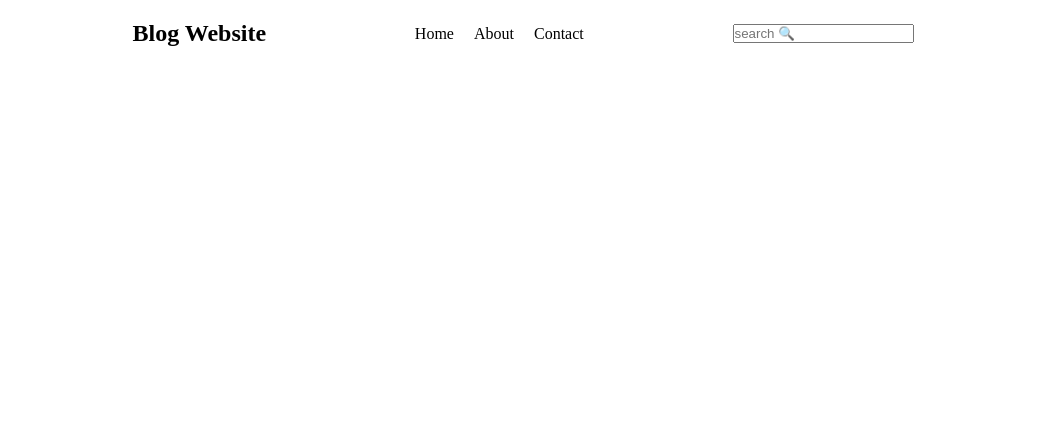
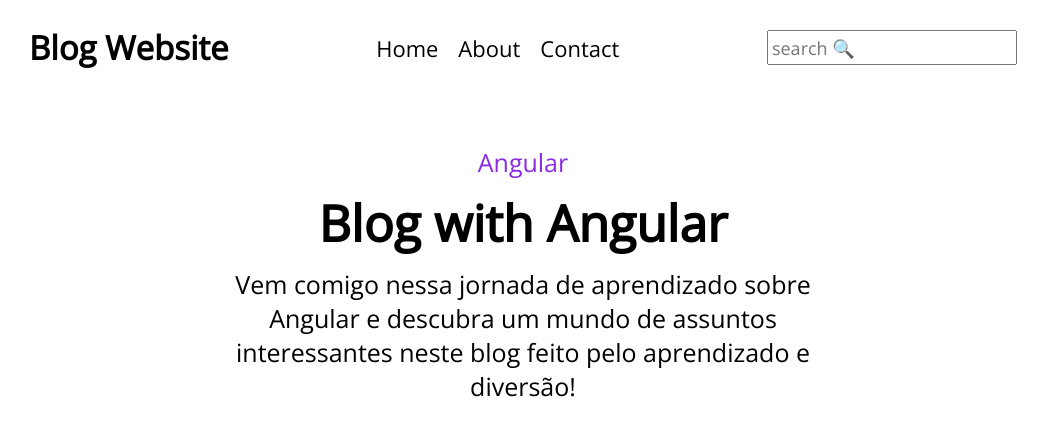
Before and after one commit to jessicamdsn/blog-with-Angular, an Angular app: page / in a window 1280 px wide. Shown: the top 436 px of the page, without its empty margins (117-1165 px from the left). Built offline with nearby package versions, Linux system fonts and the light colour scheme.

Commit message:
add style and creat tittle component

```diff
--- a/src/app/app.component.html
+++ b/src/app/app.component.html
@@ -1,2 +1,5 @@
 <app-nav></app-nav>
+
+<app-title></app-title>
+
 <router-outlet />
--- a/src/app/app.component.ts
+++ b/src/app/app.component.ts
@@ -1,14 +1,16 @@
 import { Component } from '@angular/core';
 import { RouterOutlet } from '@angular/router';
 import {NavComponent} from './nav/nav.component';
+import {TitleComponent} from'./title/title.component';
 
 @Component({
   selector: 'app-root',
   standalone: true,
-  imports: [RouterOutlet, NavComponent],
+  imports: [RouterOutlet, NavComponent, TitleComponent],
   templateUrl: './app.component.html',
   styleUrl: './app.component.css'
 })
+
 export class AppComponent {
   title = 'blog';
 }
--- a/src/app/nav/nav.component.css
+++ b/src/app/nav/nav.component.css
@@ -3,12 +3,12 @@
     gap: 12%;
     justify-content: center;
     align-items: center;
-    padding: 20px;
+    padding: 25px;
+    font-size: 22px;
 }
 .link-home{
     display: flex;
     gap: 20px;
-    justify-content: center;
 }
 .link-home a{
     text-decoration: none;
@@ -18,3 +18,9 @@
     text-decoration: none;
     color: black;
 }
+.barra-pesquisar input{
+    height: 35px;
+    width: 250px;
+    padding: 3px;
+    font-size: 18px;
+}
--- /dev/null
+++ b/src/app/title/title.component.css
@@ -0,0 +1,15 @@
+.titulo{
+    display: flex;
+    flex-direction: column;
+    align-items: center;
+    justify-content: center;
+    text-align: center;
+    gap: 10px;
+    font-size: 25px;
+    padding: 50px;
+    max-width: 60%;
+    margin: 0 auto;
+}
+.titulo .p1 {
+    color: blueviolet;
+}
--- /dev/null
+++ b/src/app/title/title.component.html
@@ -0,0 +1,6 @@
+<div class="titulo">
+    <p class="p1">Angular</p>
+    <h1> Blog with Angular</h1>
+    <p>Vem comigo nessa jornada de aprendizado sobre Angular e descubra um mundo de assuntos
+        interessantes neste blog feito pelo aprendizado e diversão!</p>
+</div>
--- a/src/index.html
+++ b/src/index.html
@@ -1,13 +1,20 @@
 <!doctype html>
-<html lang="en">
+<html lang="pt-br">
+
 <head>
   <meta charset="utf-8">
   <title>Blog</title>
   <base href="/">
   <meta name="viewport" content="width=device-width, initial-scale=1">
   <link rel="icon" type="image/x-icon" href="favicon.ico">
+  <link rel="preconnect" href="https://fonts.googleapis.com">
+  <link rel="preconnect" href="https://fonts.gstatic.com" crossorigin>
+ <link href="https://fonts.googleapis.com/css2?family=Open+Sans:ital,wdth@0,96.4;1,96.4&family=Poppins&display=swap" rel="stylesheet">
+
 </head>
+
 <body>
   <app-root></app-root>
 </body>
+
 </html>
--- a/src/styles.css
+++ b/src/styles.css
@@ -3,4 +3,5 @@
     margin: 0;
     padding: 0;
     box-sizing: border-box;
+    font-family: "Open Sans", sans-serif;
 }
```
Also changed, not shown: src/app/title/title.component.ts (added, +12 -0 lines).
